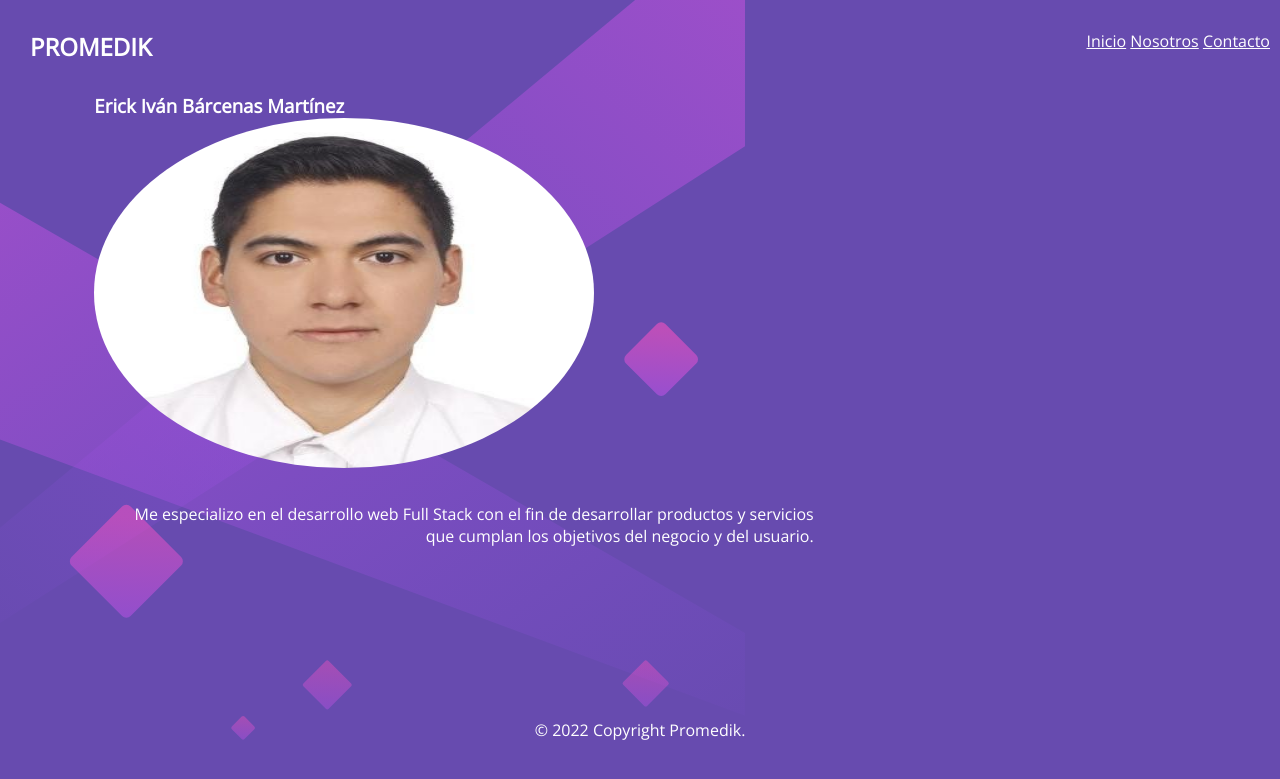
After one commit to erickbarcenas/prod_limpieza, a PHP site: page /nosotros.html in a window 1280 px wide. The commit adds this page. Shown: the top 779 px of the page. Run offline with PHP 8.4, Linux system fonts and the light colour scheme.

Commit message:
nosotros

```diff
--- a/index.html
+++ b/index.html
@@ -22,7 +22,7 @@
       <h2 class="logo">PROMEDIK</h2>
       <ul>
         <li><a href="#">Inicio</a></li>
-        <li><a href="#">Nosotros</a></li>
+        <li><a href="nosotros.html">Nosotros</a></li>
         <li><a href="#">Contacto</a></li>
       </ul>
     </nav>
@@ -45,9 +45,7 @@
 
         </div>
       </div>
-      <div class='rightFlexBox'>
-
-      </div>
+      <!--<div class='rightFlexBox'></div>-->
     </section>
 
       <!-- FOOTER -->
--- /dev/null
+++ b/nosotros.html
@@ -0,0 +1,71 @@
+<!DOCTYPE html>
+<html lang="es">
+<head>
+  <meta charset="UTF-8">
+  <meta http-equiv="X-UA-Compatible" content="IE=edge">
+  <meta name="viewport" content="width=device-width, initial-scale=1.0">
+
+  <link rel="preconnect" href="https://fonts.googleapis.com" />
+  <link rel="preconnect" href="https://fonts.gstatic.com" crossorigin />
+  <link
+    href="https://fonts.googleapis.com/css2?family=Red+Hat+Display:wght@500;600;700;900&display=swap"
+    rel="stylesheet"
+  />
+  <link rel="stylesheet" href="static/css/style.css">
+  <link rel="stylesheet" href="static/css/nosotros.css">
+  <title>Inicio</title>
+
+</head>
+<body>
+      <!-- HEADER -->
+  <header class="hero">
+    <nav>
+      <h2 class="logo">PROMEDIK</h2>
+      <ul>
+        <li><a href="#">Inicio</a></li>
+        <li><a href="nosotros.html">Nosotros</a></li>
+        <li><a href="#">Contacto</a></li>
+      </ul>
+    </nav>
+  </header>
+
+  <main class='mainContainer'>
+
+    <section class='flexBoxContainer'>
+        <div class='leftFlexBox'>
+            <div class="nosotros_card">
+                <h3 class="nosotros_card_name"></h3>
+                <img name="nosotros_profile" class="nosotros_profile" width="500" height="350">
+
+                <div class="container">
+
+                    <span class="nosotros_card_years_old"></span>
+                    <ul class="nosotros_card_years_skills"></span>
+
+                    <div class="nosotros_card_description">
+                        una pequeña seccion de acerca de ustedes, es decir, un parrafo de algo acerca de ustedes
+                    </span>
+                </div>
+            </div>
+        </div>
+        <!--<div class='rightFlexBox'></div>-->
+    </div>
+
+
+    <!-- FOOTER -->
+    <footer class="footer">
+        <div class='socialIcons'>
+          <i class="fab fa-facebook-f icon"></i>
+          <i class="fab fa-twitter icon"></i>
+          <i class="fab fa-instagram icon"></i>
+        </div>
+
+        <div class="attribution">
+          © 2022 Copyright Promedik.
+          <!--<a href="#">Your Name Here</a>. -->
+        </div>
+      </footer>
+  </main>
+  <script type="text/javascript" src="static/js/nosotros.js"></script>
+</body>
+</html>
--- /dev/null
+++ b/static/css/nosotros.css
@@ -0,0 +1,11 @@
+.nosotros_card{
+
+}
+
+.nosotros_card_name{
+
+}
+
+.nosotros_profile {
+    border-radius: 50%;
+}
--- /dev/null
+++ b/static/js/nosotros.js
@@ -0,0 +1,21 @@
+window.addEventListener('load', ()=>{
+    console.log("init nosotros");
+    let idx_imgs = 0;
+    let time = 1000;
+
+    let img_1 = 'static/imgs/nosotros/erick.jpg';
+
+    let imgs = [img_1];
+
+    const show_img = () => {
+        document.nosotros_profile.src = imgs[idx_imgs];
+    }
+    show_img();
+
+    // SET TEXT
+    document.getElementsByClassName("nosotros_card_name")[0].innerHTML = "Erick Iván Bárcenas Martínez";
+
+    document.getElementsByClassName("nosotros_card_description")[0].innerHTML = "Me especializo en el desarrollo web Full Stack con el fin de desarrollar productos y servicios que cumplan los objetivos del negocio y del usuario.";
+
+
+})
```
Also changed, not shown: static/css/style.css (line endings or trailing spaces), static/imgs/nosotros/erick.jpg (added).
